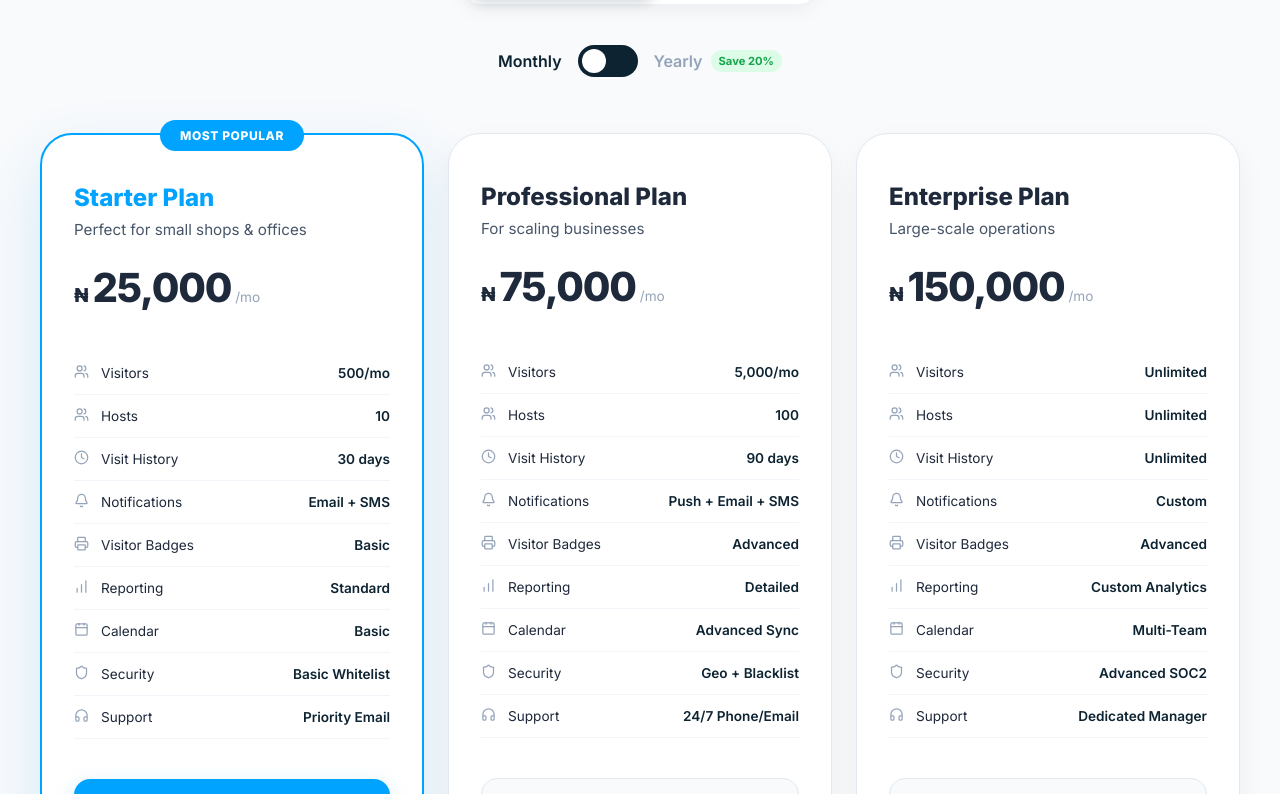
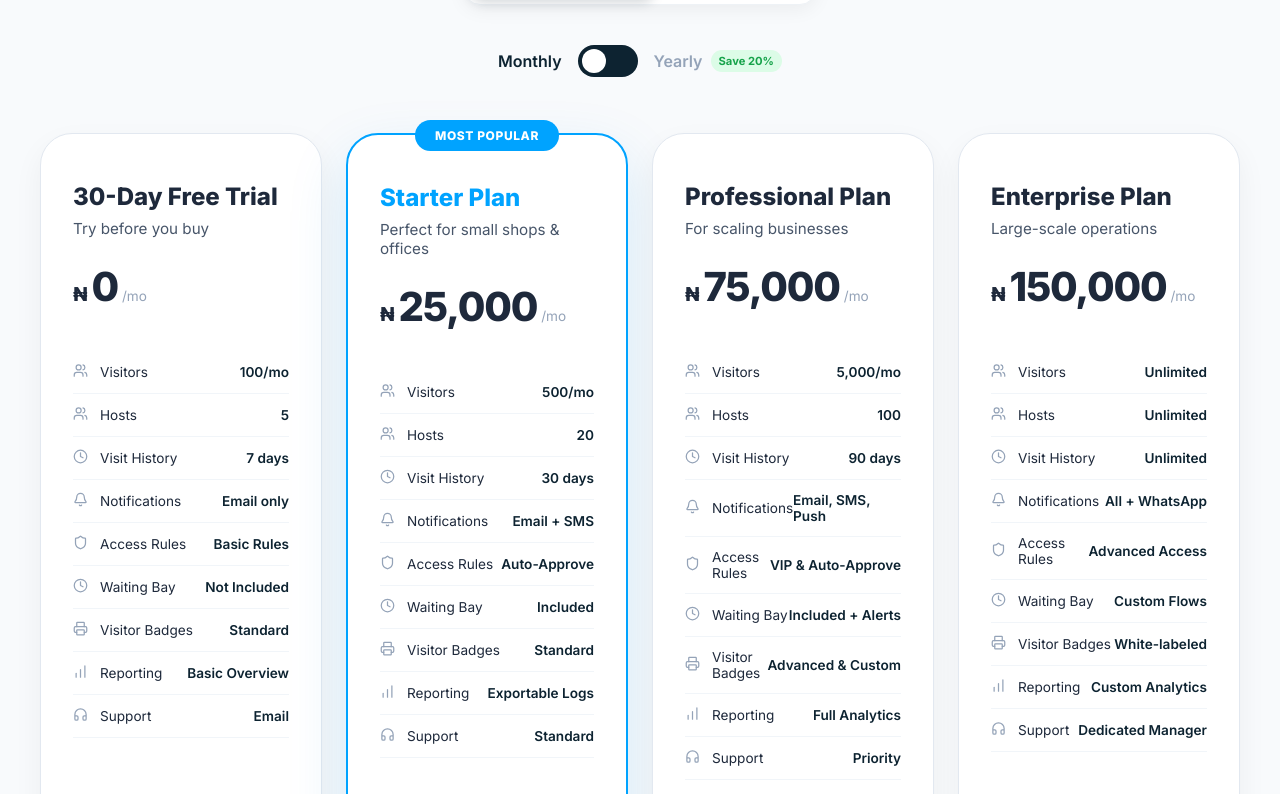
Before and after one commit to itz4mesays/Invisitor_Frontend, a React (Vite) app: page / in a window 1280 px wide. Shown: the part 3366-4160 px from the top of the page. Built offline with nearby package versions, Linux system fonts and the light colour scheme.

Commit message:
updated the plans

```diff
--- a/src/pages/LandingPage.jsx
+++ b/src/pages/LandingPage.jsx
@@ -95,18 +95,34 @@ const LandingPage = () => {
 
   const privatePlans = [
     {
+      name: '30-Day Free Trial',
+      monthlyPrice: 0,
+      tagline: 'Try before you buy',
+      visitors: '100/mo',
+      hosts: '5',
+      history: '7 days',
+      notif: 'Email only',
+      badge: 'Standard',
+      reporting: 'Basic Overview',
+      accessRules: 'Basic Rules',
+      waitingBay: 'Not Included',
+      support: 'Email',
+      color: '#10b981',
+      popular: false
+    },
+    {
       name: 'Starter Plan',
       monthlyPrice: 25000,
       tagline: 'Perfect for small shops & offices',
       visitors: '500/mo',
-      hosts: '10',
+      hosts: '20',
       history: '30 days',
       notif: 'Email + SMS',
-      badge: 'Basic',
-      reporting: 'Standard',
-      support: 'Priority Email',
-      security: 'Basic Whitelist',
-      calendar: 'Basic',
+      badge: 'Standard',
+      reporting: 'Exportable Logs',
+      accessRules: 'Auto-Approve',
+      waitingBay: 'Included',
+      support: 'Standard',
       color: 'var(--accent-primary)',
       popular: true
     },
@@ -117,12 +133,12 @@ const LandingPage = () => {
       visitors: '5,000/mo',
       hosts: '100',
       history: '90 days',
-      notif: 'Push + Email + SMS',
-      badge: 'Advanced',
-      reporting: 'Detailed',
-      support: '24/7 Phone/Email',
-      security: 'Geo + Blacklist',
-      calendar: 'Advanced Sync',
+      notif: 'Email, SMS, Push',
+      badge: 'Advanced & Custom',
+      reporting: 'Full Analytics',
+      accessRules: 'VIP & Auto-Approve',
+      waitingBay: 'Included + Alerts',
+      support: 'Priority',
       color: '#8b5cf6'
     },
     {
@@ -132,17 +148,33 @@ const LandingPage = () => {
       visitors: 'Unlimited',
       hosts: 'Unlimited',
       history: 'Unlimited',
-      notif: 'Custom',
-      badge: 'Advanced',
+      notif: 'All + WhatsApp',
+      badge: 'White-labeled',
       reporting: 'Custom Analytics',
+      accessRules: 'Advanced Access',
+      waitingBay: 'Custom Flows',
       support: 'Dedicated Manager',
-      security: 'Advanced SOC2',
-      calendar: 'Multi-Team',
       color: 'var(--bg-brand)'
     }
   ];
 
   const estatePlans = [
+    {
+      name: '30-Day Free Trial',
+      monthlyPrice: 0,
+      tagline: 'Test drive for your estate',
+      residents: 'Up to 20',
+      visitors: '200/mo',
+      security: '2 Officers',
+      notifications: 'Email only',
+      accessRules: 'Basic Rules',
+      waitingBay: 'Not Included',
+      invoicing: 'Manual',
+      reporting: 'Basic Logs',
+      support: 'Email',
+      color: '#10b981',
+      popular: false
+    },
     {
       name: 'Estate Basic',
       monthlyPrice: 50000,
@@ -150,12 +182,12 @@ const LandingPage = () => {
       residents: 'Up to 100',
       visitors: '1,000/mo',
       security: '5 Officers',
+      notifications: 'Email + SMS',
+      accessRules: 'Auto-Approve',
+      waitingBay: 'Included',
       invoicing: 'Automated',
-      notifications: 'SMS + Email',
-      calendar: 'Basic',
-      reporting: 'Standard',
-      support: 'Email',
-      accessControl: 'Gate Log',
+      reporting: 'Standard Logs',
+      support: 'Standard',
       color: '#10b981',
       popular: false
     },
@@ -166,12 +198,12 @@ const LandingPage = () => {
       residents: 'Up to 500',
       visitors: '10,000/mo',
       security: '20 Officers',
-      invoicing: 'Automated',
-      notifications: 'SMS + Email',
-      calendar: 'Full Sync',
+      notifications: 'Email, SMS, Push',
+      accessRules: 'VIP List Support',
+      waitingBay: 'Included + Alerts',
+      invoicing: 'Automated & Tracking',
       reporting: 'Advanced Analytics',
-      support: '24/7 Phone/Email',
-      accessControl: 'QR + Badge',
+      support: 'Priority',
       color: 'var(--accent-primary)',
       popular: true
     },
@@ -182,12 +214,12 @@ const LandingPage = () => {
       residents: 'Unlimited',
       visitors: 'Unlimited',
       security: 'Unlimited',
-      invoicing: 'Automated',
-      notifications: 'Custom Channels',
-      calendar: 'Custom',
-      reporting: 'Advanced Analytics',
+      notifications: 'All + WhatsApp',
+      accessRules: 'Advanced Security',
+      waitingBay: 'Custom Flow',
+      invoicing: 'Custom Workflows',
+      reporting: 'Custom Reporting',
       support: 'Dedicated Manager',
-      accessControl: 'QR + Badge',
       color: 'var(--bg-brand)',
       popular: false
     }
@@ -585,7 +617,7 @@ const LandingPage = () => {
                 animate={{ opacity: 1, y: 0 }}
                 exit={{ opacity: 0, y: -16 }}
                 transition={{ duration: 0.3 }}
-                style={{ display: 'grid', gridTemplateColumns: 'repeat(auto-fit, minmax(280px, 1fr))', gap: '1.5rem' }}
+                style={{ display: 'grid', gridTemplateColumns: 'repeat(auto-fit, minmax(230px, 1fr))', gap: '1.5rem' }}
               >
                 {privatePlans.map((plan, i) => {
                   const displayPrice = isYearly
@@ -629,10 +661,10 @@ const LandingPage = () => {
                           <FeatureItem icon={<Users size={15}/>} label="Hosts" value={plan.hosts} />
                           <FeatureItem icon={<Clock size={15}/>} label="Visit History" value={plan.history} />
                           <FeatureItem icon={<Bell size={15}/>} label="Notifications" value={plan.notif} />
+                          <FeatureItem icon={<Shield size={15}/>} label="Access Rules" value={plan.accessRules} />
+                          <FeatureItem icon={<Clock size={15}/>} label="Waiting Bay" value={plan.waitingBay} />
                           <FeatureItem icon={<Printer size={15}/>} label="Visitor Badges" value={plan.badge} />
                           <FeatureItem icon={<BarChart size={15}/>} label="Reporting" value={plan.reporting} />
-                          <FeatureItem icon={<Calendar size={15}/>} label="Calendar" value={plan.calendar} />
-                          <FeatureItem icon={<Shield size={15}/>} label="Security" value={plan.security} />
                           <FeatureItem icon={<Headphones size={15}/>} label="Support" value={plan.support} />
                         </ul>
                       </div>
@@ -656,7 +688,7 @@ const LandingPage = () => {
                 exit={{ opacity: 0, y: -16 }}
                 transition={{ duration: 0.3 }}
               >
-                <div style={{ display: 'grid', gridTemplateColumns: 'repeat(auto-fit, minmax(290px, 1fr))', gap: '1.5rem' }}>
+                <div style={{ display: 'grid', gridTemplateColumns: 'repeat(auto-fit, minmax(230px, 1fr))', gap: '1.5rem' }}>
                   {estatePlans.map((plan, i) => {
                     const displayPrice = isYearly
                       ? Math.round(plan.monthlyPrice * 12 * 0.8).toLocaleString()
@@ -700,10 +732,10 @@ const LandingPage = () => {
                             <FeatureItem icon={<User size={15}/>} label="Monthly Visitors" value={plan.visitors} />
                             <FeatureItem icon={<Shield size={15}/>} label="Security Officers" value={plan.security} />
                             <FeatureItem icon={<Bell size={15}/>} label="Notifications" value={plan.notifications} />
-                            <FeatureItem icon={<Calendar size={15}/>} label="Calendar" value={plan.calendar} />
+                            <FeatureItem icon={<Shield size={15}/>} label="Access Rules" value={plan.accessRules} />
+                            <FeatureItem icon={<Clock size={15}/>} label="Waiting Bay" value={plan.waitingBay} />
                             <FeatureItem icon={<BarChart size={15}/>} label="Reporting" value={plan.reporting} />
                             <FeatureItem icon={<Printer size={15}/>} label="Auto Invoicing" value={plan.invoicing} />
-                            <FeatureItem icon={<Clock size={15}/>} label="Access Control" value={plan.accessControl} />
                             <FeatureItem icon={<Headphones size={15}/>} label="Support" value={plan.support} />
                           </ul>
                         </div>
```
